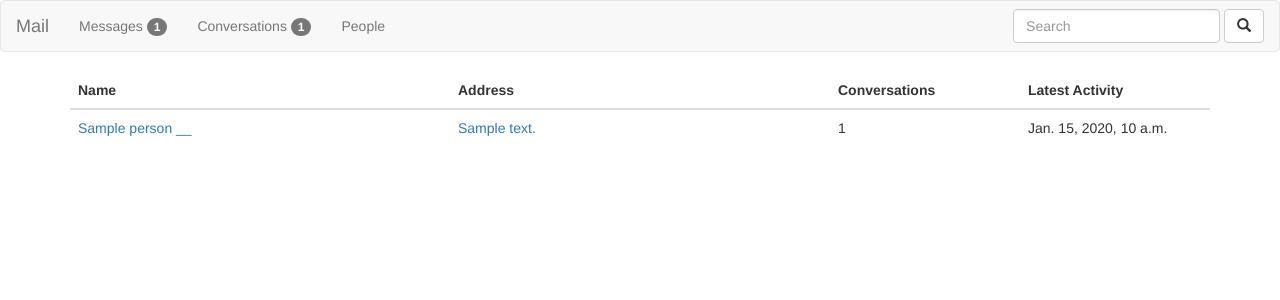
After one commit to thechild/mbox2sql, a Django app: template reader/templates/people_list.html in a window 1280 px wide. The commit adds this page. Shown: the top 300 px of the page. Run offline with Django 3.2, Linux system fonts and the light colour scheme; the template is opened without the code that fills it: most values are stand-ins (such as "Sample title", 1, 10 or a date in 2020); some libraries are stand-ins or nearby versions.

Commit message:
Add conversations display

```diff
--- a/reader/templates/base.html
+++ b/reader/templates/base.html
@@ -20,7 +20,9 @@
       </div>
       <div class="navbar-collapse collapse">
         <ul class="nav navbar-nav">
-          <li><a href="{% url 'reader:home' %}">Inbox <span class="badge">{{ unread_message_count }}</span></a></li>
+          <li><a href="{% url 'reader:home' %}">Messages <span class="badge">{{ unread_message_count }}</span></a></li>
+          <li><a href="{% url 'reader:chome' %}">Conversations <span class="badge">{{ unread_conversation_count }}</span></a></li>
+          <li><a href="{% url 'reader:people_list' %}">People</a></li>
         </ul>
 
         <form class="navbar-form navbar-right" role="search">
@@ -32,7 +34,6 @@
               </button>
 
         </form>
-        </div>
       </div>
     </nav>
     <div class="container">
--- a/reader/templates/conversation_list.html
+++ b/reader/templates/conversation_list.html
@@ -17,7 +17,7 @@
                 {% if conversation.subject %}{{ conversation.subject }}
                 {% else %}&lt;No Subject&gt;{% endif %}</a></strong></td>
             <td>
-                {% for member in conversation.members.all %}
+                {% for member in conversation.trimmed_members %}
                 <a href="{% url 'reader:person' member.id %}">{{ member.name }}</a>{% if not forloop.last %}, {% endif %}{% endfor %}
             </td>
             <td>{{ conversation.latest_message_date }}</td>
--- /dev/null
+++ b/reader/templates/people_list.html
@@ -0,0 +1,39 @@
+{% extends 'base.html' %}
+{% block title %}People List {% endblock %}
+
+{% block content %}
+{% if people_list %}
+<table class="table table-hover col-md-12">
+    <thead><tr>
+        <th class="col-md-4">Name</th>
+        <th class="col-md-4">Address</th>
+        <th class="col-md-2">Conversations</th>
+        <th class="col-md-2">Latest Activity</th>
+    </tr></thead>
+    <tbody>
+        {% for person in people_list %}
+        <tr>
+            <td><a href="{% url 'reader:person' person.id %}">{{ person.name }} __</a></td>
+            <td><a href="mailto:{{ person.address }}">{{ person.address }}</a></td>
+            <td>{{ person.conversations.count }}</td>
+            <td>{% if person.newest_conversation %}{{ person.newest_conversation.latest_message_date }}{% else %}-{% endif %}</td>
+        </tr>
+        {% endfor %}
+    </tbody>
+</table>
+{% endif %}
+
+{% comment %}
+<ul class="pagination">
+    {% if message_list.has_previous %}<li><a href="?page={{ message_list.previous_page_number }}">
+    {% else %}<li class="disabled"><a href="#">
+    {% endif %}&laquo;</a></li>
+    {% for page in message_list.paginator.page_range %}
+    <li {% if page == message_list.number %}class="active"{% endif %}><a href="?page={{ page }}">{{ page }}</a></li>
+    {% endfor %}
+    {% if message_list.has_next %}<li><a href="?page={{ message_list.next_page_number }}">
+    {% else %}<li class="disabled"><a href="#">
+    {% endif %}&raquo;</a></li>
+</ul>
+{% endcomment %}
+{% endblock %}
--- a/reader/urls.py
+++ b/reader/urls.py
@@ -9,5 +9,6 @@ urlpatterns = patterns('',
     url(r'conversation/(?P<conversation_id>\d+)/$', views.view_conversation, name="conversation"),
     url(r'conversation/(?P<conversation_id>\d+)/text$', views.view_conversation_text, name="conversationtext"),
     url(r'person/(?P<person_id>\d+)/$', views.view_person, name="person"),
-    url(r'group/(?P<group_hash>\d+)/$', views.view_group, name="group")
+    url(r'group/(?P<group_hash>\d+)/$', views.view_group, name="group"),
+    url(r'people/$', views.people_list, name='people_list'),
     )
```
Also changed, not shown: reader/templates/display_message.html (+11 -3 lines), reader/templates/person.html (+16 -5 lines), reader/views.py (+19 -1 lines). Lines whose indentation alone changed are shown as unchanged.
